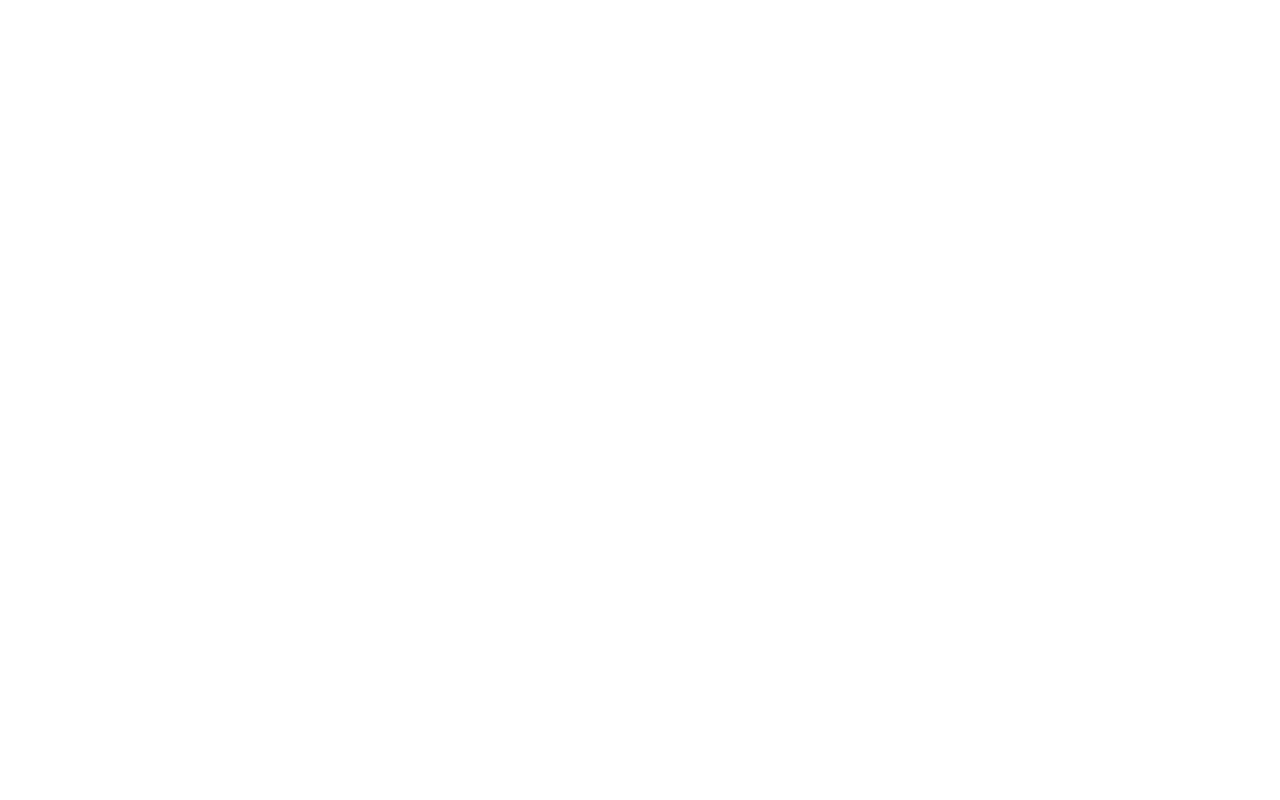
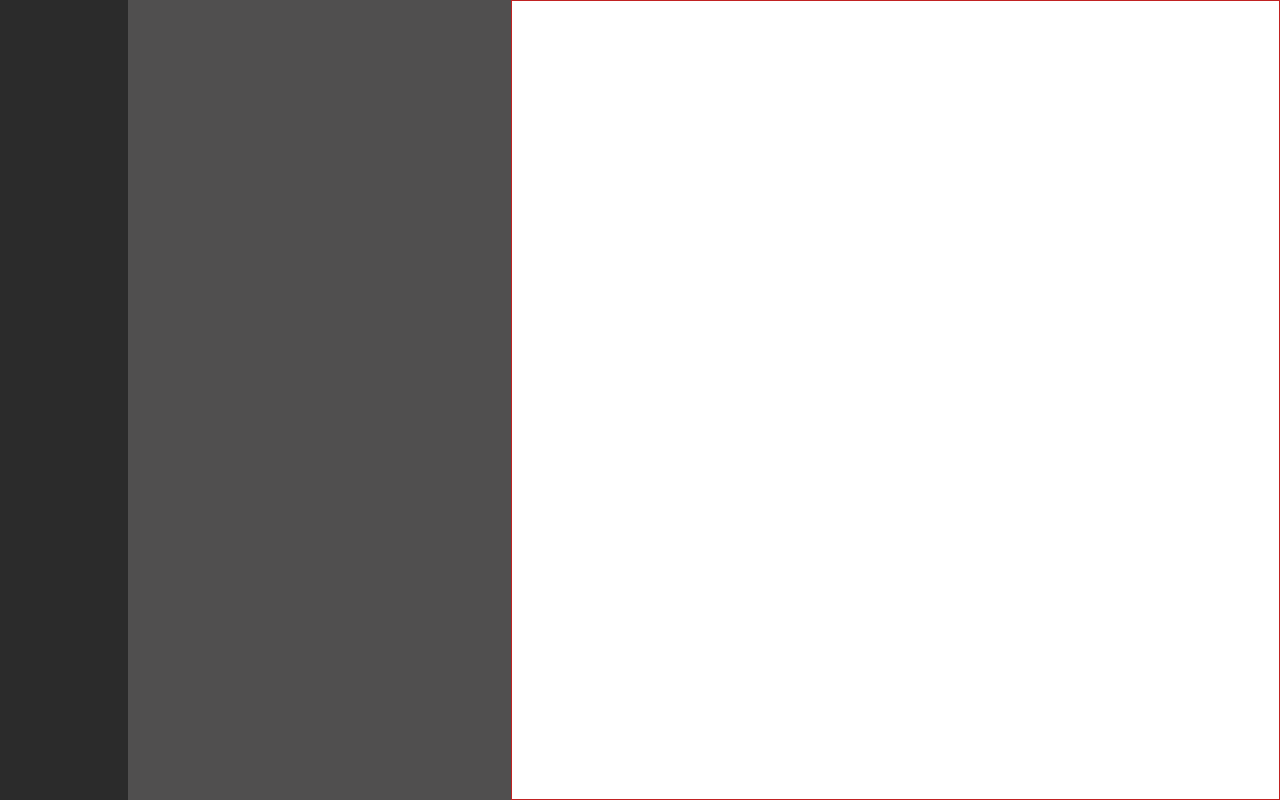
Before and after one commit to Natnae-l/DevLine, a website: page public/chat.html in a window 1280 px wide. Drawn offline with Linux system fonts and the light colour scheme.

Commit message:
front-end colored and separated and created a socket.io server

```diff
--- a/public/chat.html
+++ b/public/chat.html
@@ -4,8 +4,11 @@
     <meta charset="UTF-8">
     <meta name="viewport" content="width=device-width, initial-scale=1.0">
     <title>DevLine</title>
+    <link rel="stylesheet" href="./stylesheets/style.css">
 </head>
 <body>
-
+    <section class="name"></section>
+    <section class="room"></section>
+    <section class="flow"></section>
 </body>
 </html>
--- /dev/null
+++ b/public/stylesheets/style.css
@@ -0,0 +1,23 @@
+body {
+    padding: 0;
+    margin: 0;
+
+    display: flex;
+    width: 100%;
+    min-height: 100vh;
+}
+body * {
+    box-sizing: border-box;
+}
+.name {
+    flex: 1;
+    background-color: rgb(43, 43, 43);
+}
+.room {
+    flex: 3;
+    background-color: rgb(80, 79, 79);
+}
+.flow {
+    flex: 6;
+    border: 1px solid rgb(193, 34, 34);
+}
```
Also changed, not shown: app.js (+14 -0 lines).
